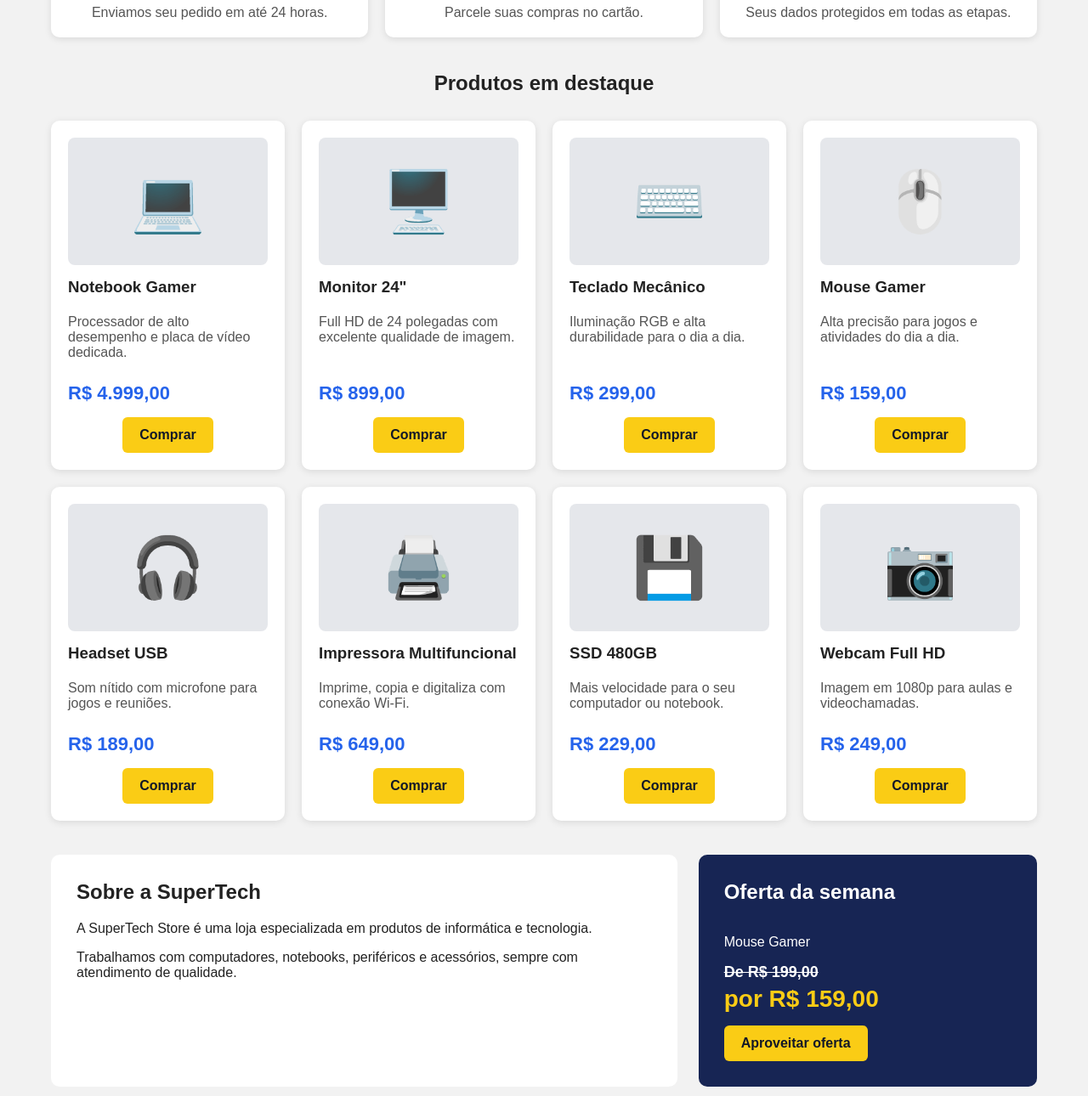
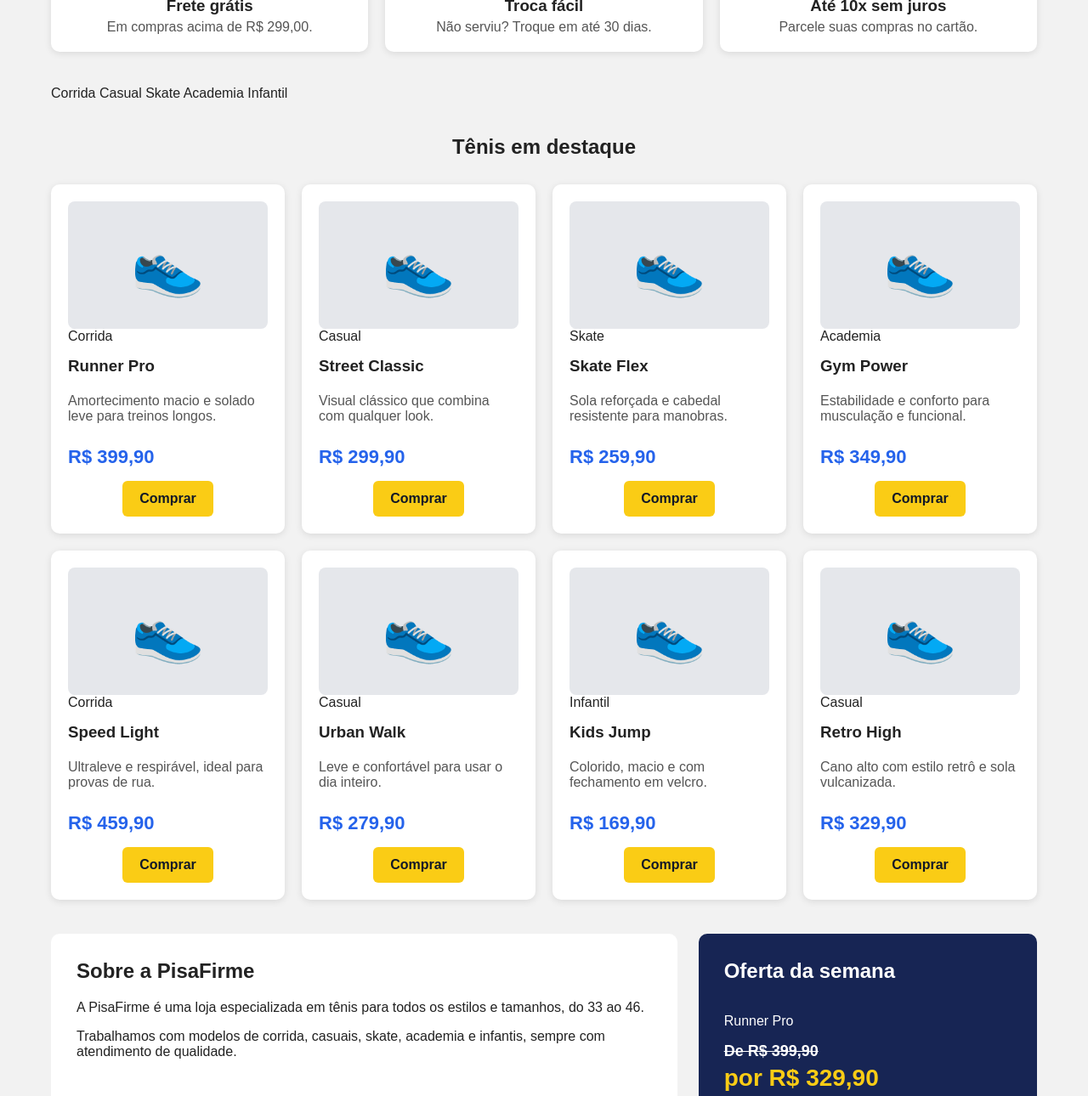
Before and after one commit to tiagoidio20/loja-web, a plain HTML site: page index.html in a window 1280 px wide. Shown: the part 588-1878 px from the top of the page at 85% size. Drawn offline with Linux system fonts and the light colour scheme.

Commit message:
Change store name from SuperTech to PisaFirme

```diff
--- a/index.html
+++ b/index.html
@@ -4,7 +4,7 @@
 <head>
     <meta charset="UTF-8">
     <meta name="viewport" content="width=device-width, initial-scale=1.0">
-    <title>SuperTech Store - Loja de Informática</title>
+    <title>PisaFirme - Loja de Tênis</title>
     <link rel="stylesheet" href="style.css">
 </head>
 
@@ -14,13 +14,13 @@
     <header class="cabecalho">
 
         <div class="logo">
-            <h1>SuperTech Store</h1>
-            <p>Tecnologia que acompanha você</p>
+            <h1>PisaFirme</h1>
+            <p>Tênis para cada passo</p>
         </div>
 
         <nav class="menu">
             <a href="#inicio">Início</a>
-            <a href="#produtos">Produtos</a>
+            <a href="#produtos">Tênis</a>
             <a href="#oferta">Ofertas</a>
             <a href="#sobre">Sobre</a>
             <a href="#contato">Contato</a>
@@ -34,12 +34,12 @@
         <!-- BANNER -->
         <section class="banner" id="inicio">
             <div class="banner-texto">
-                <h2>Os melhores produtos de tecnologia</h2>
+                <h2>Encontre o tênis perfeito para o seu estilo</h2>
                 <p>
-                    Notebooks, monitores, periféricos e acessórios
-                    com ótimos preços e entrega para todo o Brasil.
+                    Corrida, casual, skate e academia.
+                    Os melhores modelos com preço justo e entrega para todo o Brasil.
                 </p>
-                <a href="#produtos" class="botao">Ver produtos</a>
+                <a href="#produtos" class="botao">Ver tênis</a>
             </div>
         </section>
 
@@ -49,93 +49,111 @@
 
             <div class="vantagem">
                 <span class="icone">🚚</span>
-                <h3>Entrega rápida</h3>
-                <p>Enviamos seu pedido em até 24 horas.</p>
+                <h3>Frete grátis</h3>
+                <p>Em compras acima de R$ 299,00.</p>
+            </div>
+
+            <div class="vantagem">
+                <span class="icone">🔄</span>
+                <h3>Troca fácil</h3>
+                <p>Não serviu? Troque em até 30 dias.</p>
             </div>
 
             <div class="vantagem">
                 <span class="icone">💳</span>
-                <h3>Até 12x sem juros</h3>
+                <h3>Até 10x sem juros</h3>
                 <p>Parcele suas compras no cartão.</p>
             </div>
 
-            <div class="vantagem">
-                <span class="icone">🛡️</span>
-                <h3>Compra segura</h3>
-                <p>Seus dados protegidos em todas as etapas.</p>
-            </div>
+        </section>
 
+
+        <!-- CATEGORIAS -->
+        <section class="categorias">
+            <a href="#produtos" class="categoria">Corrida</a>
+            <a href="#produtos" class="categoria">Casual</a>
+            <a href="#produtos" class="categoria">Skate</a>
+            <a href="#produtos" class="categoria">Academia</a>
+            <a href="#produtos" class="categoria">Infantil</a>
         </section>
 
 
         <!-- PRODUTOS -->
         <section class="produtos" id="produtos">
 
-            <h2>Produtos em destaque</h2>
+            <h2>Tênis em destaque</h2>
 
             <div class="lista-produtos">
 
                 <article class="produto">
-                    <div class="produto-imagem">💻</div>
-                    <h3>Notebook Gamer</h3>
-                    <p>Processador de alto desempenho e placa de vídeo dedicada.</p>
-                    <strong class="preco">R$ 4.999,00</strong>
+                    <div class="produto-imagem fundo-1">👟</div>
+                    <span class="tag">Corrida</span>
+                    <h3>Runner Pro</h3>
+                    <p>Amortecimento macio e solado leve para treinos longos.</p>
+                    <strong class="preco">R$ 399,90</strong>
                     <a href="#" class="botao">Comprar</a>
                 </article>
 
                 <article class="produto">
-                    <div class="produto-imagem">🖥️</div>
-                    <h3>Monitor 24"</h3>
-                    <p>Full HD de 24 polegadas com excelente qualidade de imagem.</p>
-                    <strong class="preco">R$ 899,00</strong>
+                    <div class="produto-imagem fundo-2">👟</div>
+                    <span class="tag">Casual</span>
+                    <h3>Street Classic</h3>
+                    <p>Visual clássico que combina com qualquer look.</p>
+                    <strong class="preco">R$ 299,90</strong>
                     <a href="#" class="botao">Comprar</a>
                 </article>
 
                 <article class="produto">
-                    <div class="produto-imagem">⌨️</div>
-                    <h3>Teclado Mecânico</h3>
-                    <p>Iluminação RGB e alta durabilidade para o dia a dia.</p>
-                    <strong class="preco">R$ 299,00</strong>
+                    <div class="produto-imagem fundo-3">👟</div>
+                    <span class="tag">Skate</span>
+                    <h3>Skate Flex</h3>
+                    <p>Sola reforçada e cabedal resistente para manobras.</p>
+                    <strong class="preco">R$ 259,90</strong>
                     <a href="#" class="botao">Comprar</a>
                 </article>
 
                 <article class="produto">
-                    <div class="produto-imagem">🖱️</div>
-                    <h3>Mouse Gamer</h3>
-                    <p>Alta precisão para jogos e atividades do dia a dia.</p>
-                    <strong class="preco">R$ 159,00</strong>
+                    <div class="produto-imagem fundo-4">👟</div>
+                    <span class="tag">Academia</span>
+                    <h3>Gym Power</h3>
+                    <p>Estabilidade e conforto para musculação e funcional.</p>
+                    <strong class="preco">R$ 349,90</strong>
                     <a href="#" class="botao">Comprar</a>
                 </article>
 
                 <article class="produto">
-                    <div class="produto-imagem">🎧</div>
-                    <h3>Headset USB</h3>
-                    <p>Som nítido com microfone para jogos e reuniões.</p>
-                    <strong class="preco">R$ 189,00</strong>
+                    <div class="produto-imagem fundo-5">👟</div>
+                    <span class="tag">Corrida</span>
+                    <h3>Speed Light</h3>
+                    <p>Ultraleve e respirável, ideal para provas de rua.</p>
+                    <strong class="preco">R$ 459,90</strong>
                     <a href="#" class="botao">Comprar</a>
                 </article>
 
                 <article class="produto">
-                    <div class="produto-imagem">🖨️</div>
-                    <h3>Impressora Multifuncional</h3>
-                    <p>Imprime, copia e digitaliza com conexão Wi-Fi.</p>
-                    <strong class="preco">R$ 649,00</strong>
+                    <div class="produto-imagem fundo-6">👟</div>
+                    <span class="tag">Casual</span>
+                    <h3>Urban Walk</h3>
+                    <p>Leve e confortável para usar o dia inteiro.</p>
+                    <strong class="preco">R$ 279,90</strong>
                     <a href="#" class="botao">Comprar</a>
                 </article>
 
                 <article class="produto">
-                    <div class="produto-imagem">💾</div>
-                    <h3>SSD 480GB</h3>
-                    <p>Mais velocidade para o seu computador ou notebook.</p>
-                    <strong class="preco">R$ 229,00</strong>
+                    <div class="produto-imagem fundo-7">👟</div>
+                    <span class="tag">Infantil</span>
+                    <h3>Kids Jump</h3>
+                    <p>Colorido, macio e com fechamento em velcro.</p>
+                    <strong class="preco">R$ 169,90</strong>
                     <a href="#" class="botao">Comprar</a>
                 </article>
 
                 <article class="produto">
-                    <div class="produto-imagem">📷</div>
-                    <h3>Webcam Full HD</h3>
-                    <p>Imagem em 1080p para aulas e videochamadas.</p>
-                    <strong class="preco">R$ 249,00</strong>
+                    <div class="produto-imagem fundo-8">👟</div>
+                    <span class="tag">Casual</span>
+                    <h3>Retro High</h3>
+                    <p>Cano alto com estilo retrô e sola vulcanizada.</p>
+                    <strong class="preco">R$ 329,90</strong>
                     <a href="#" class="botao">Comprar</a>
                 </article>
 
@@ -148,22 +166,22 @@
         <section class="informacoes">
 
             <article class="sobre" id="sobre">
-                <h2>Sobre a SuperTech</h2>
+                <h2>Sobre a PisaFirme</h2>
                 <p>
-                    A SuperTech Store é uma loja especializada em produtos de
-                    informática e tecnologia.
+                    A PisaFirme é uma loja especializada em tênis para todos os
+                    estilos e tamanhos, do 33 ao 46.
                 </p>
                 <p>
-                    Trabalhamos com computadores, notebooks, periféricos e
-                    acessórios, sempre com atendimento de qualidade.
+                    Trabalhamos com modelos de corrida, casuais, skate, academia
+                    e infantis, sempre com atendimento de qualidade.
                 </p>
             </article>
 
             <aside class="oferta" id="oferta">
                 <h2>Oferta da semana</h2>
-                <p>Mouse Gamer</p>
-                <strong>De R$ 199,00</strong>
-                <span>por R$ 159,00</span>
+                <p>Runner Pro</p>
+                <strong>De R$ 399,90</strong>
+                <span>por R$ 329,90</span>
                 <a href="#" class="botao">Aproveitar oferta</a>
             </aside>
 
@@ -176,20 +194,20 @@
     <footer class="rodape" id="contato">
 
         <div>
-            <h3>SuperTech Store</h3>
-            <p>Tecnologia para todos.</p>
+            <h3>PisaFirme</h3>
+            <p>Tênis para cada passo.</p>
         </div>
 
         <div>
             <h3>Links</h3>
-            <a href="#produtos">Produtos</a>
+            <a href="#produtos">Tênis</a>
             <a href="#sobre">Sobre nós</a>
             <a href="#contato">Contato</a>
         </div>
 
         <div>
             <h3>Contato</h3>
-            <p>contato@supertech.com</p>
+            <p>contato@pisafirme.com</p>
             <p>(46) 99999-9999</p>
         </div>
 
```
